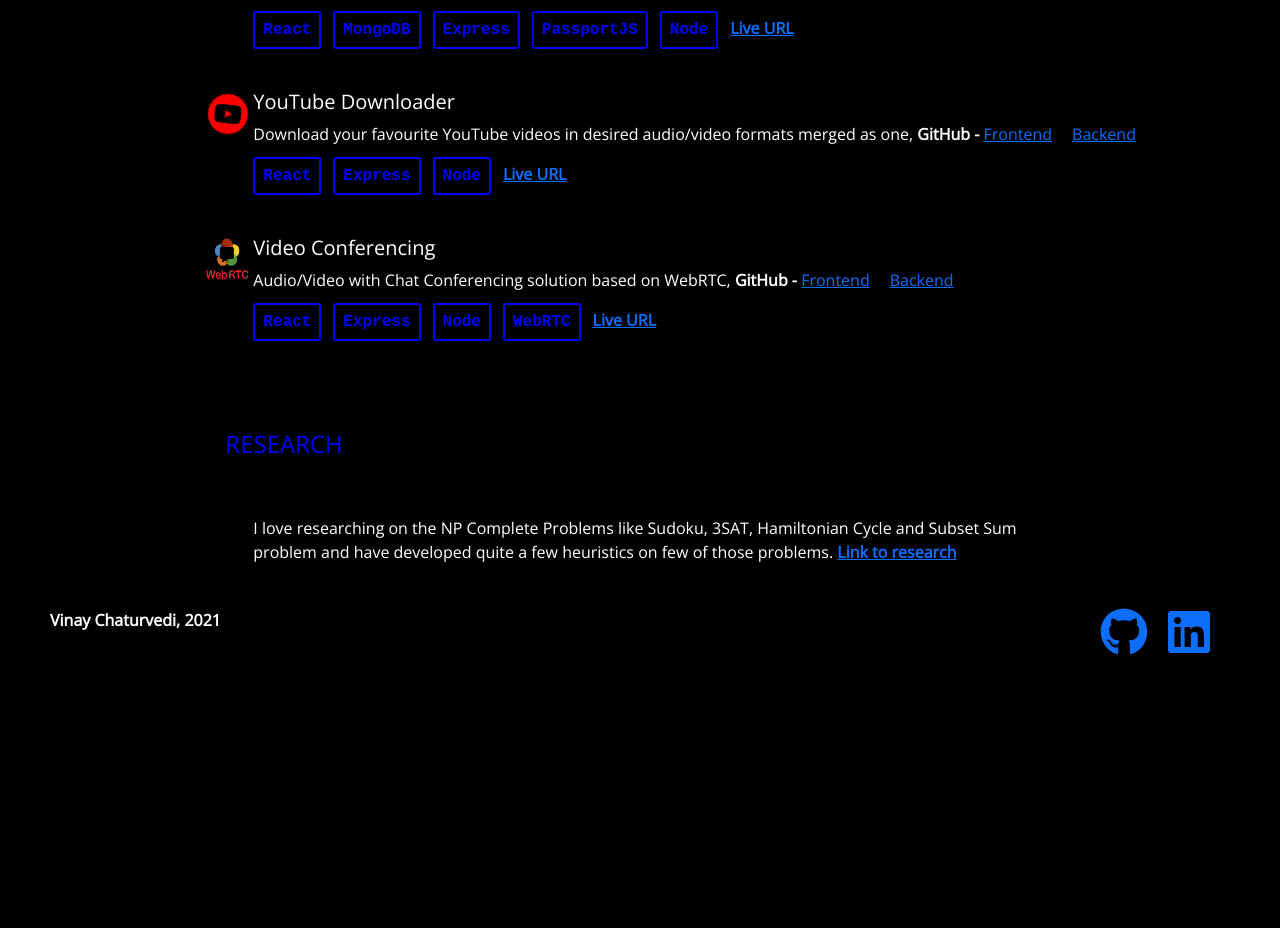
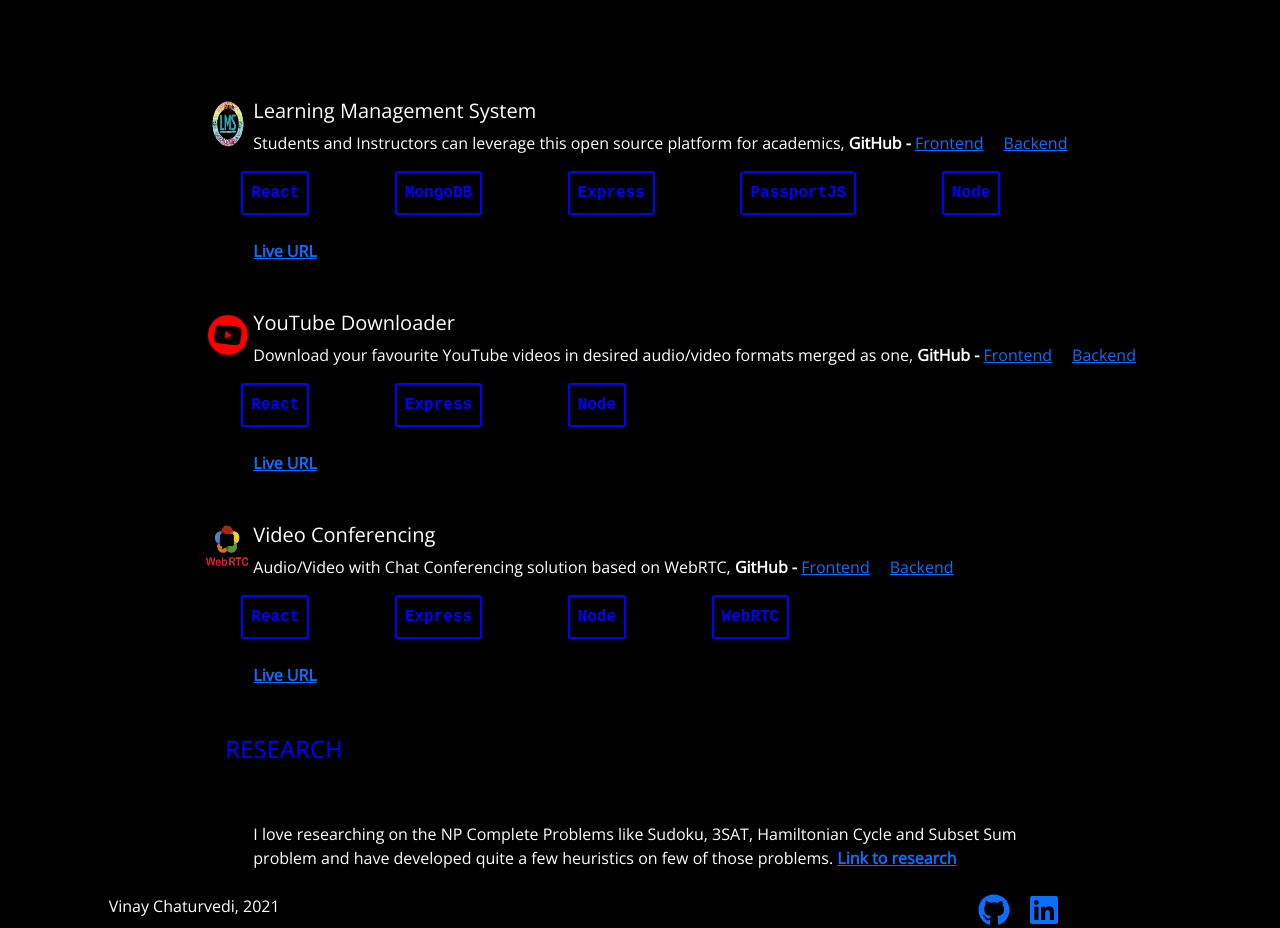
Before and after one commit to vcvcchaturvedi/profile-vinay-chaturvedi, a React (Create React App) app: page / in a window 1280 px wide. Shown: the part 1755-2683 px from the top of the page. Before the commit the page ends 2431 px from the top, so only its background shows below. Built offline with nearby package versions, Linux system fonts and the light colour scheme.

Commit message:
Corrected link

```diff
--- a/src/App.js
+++ b/src/App.js
@@ -78,14 +78,14 @@ function App() {
         />
         <span className="slider round"></span>
       </label>
-      <header className={darkMode ? "Header ml-5" : "Header inverse-dark ml-5"}>
+      <header className={darkMode ? "Header " : "Header inverse-dark "}>
         <h1>
           Hi! <img src={hand} height="100" className="handWave"></img>
         </h1>
         <h1>
           I'm <span className="Name">Vinay Chaturvedi</span>
         </h1>
-        <h3>
+        <h4>
           <Typewriter
             onInit={(typewriter) => {
               typewriter.start();
@@ -101,7 +101,7 @@ function App() {
               loop: true,
             }}
           />
-        </h3>
+        </h4>
       </header>
       <div
         className={
@@ -113,7 +113,7 @@ function App() {
         data-aos-delay="90"
       >
         <h4 className="text-left SectionTitle2">ABOUT</h4>
-        <section className="mt-2 mb-4 col-12 col-sm-12 col-md-6 col-lg-7 col-xl-7 offset-1 Intro">
+        <section className="mt-2 mb-4 col-12 col-sm-12 col-md-6 col-lg-7 col-xl-7 Intro">
           <div className="row">
             <div className="col-12 col-sm-12 col-md-6 col-lg-8 col-xl-9">
               I am a Full Stack Web Developer proficient in the MERN stack. I
@@ -218,13 +218,13 @@ function App() {
         </div>
       </div>
       <div
-        className="s2 mt-5 pb-5 row offset-2"
+        className="s2 mt-5 row offset-2"
         data-aos="fade-up"
-        data-aos-delay="70"
+        data-aos-delay="90"
       >
         <h4 className="text-left SectionTitle">PROJECTS</h4>
         <div className="SectionDescription">
-          <div className="row">
+          <div className="row mt-5">
             <img className="project-image" src={logoLMS} alt="Project Image" />
             <h5>Learning Management System</h5>
             <p>
@@ -237,13 +237,23 @@ function App() {
                 Backend
               </a>
             </p>
-            <div>
-              <span className="tech-used">React</span>
-              <span className="tech-used">MongoDB</span>
-              <span className="tech-used">Express</span>
-              <span className="tech-used">PassportJS</span>
-              <span className="tech-used">Node</span>
-              <span>
+            <div className="row">
+              <div className="tech-used col-1 col-sm-1 col-md-1 offset-1 offset-md-0 offset-lg-0 offset-xl-0">
+                React
+              </div>
+              <div className="tech-used col-1 col-sm-1 col-md-1 offset-1">
+                MongoDB
+              </div>
+              <div className="tech-used col-1 col-sm-1 col-md-1 offset-1">
+                Express
+              </div>
+              <div className="tech-used col-1 col-sm-1 col-md-1 offset-1">
+                PassportJS
+              </div>
+              <div className="tech-used col-1 col-sm-1 col-md-1 offset-1">
+                Node
+              </div>
+              <span className="mt-4">
                 <a href="#" target="_blank">
                   <b>Live URL</b>
                 </a>
@@ -274,11 +284,13 @@ function App() {
                 Backend
               </a>
             </p>
-            <div>
-              <span className="tech-used">React</span>
-              <span className="tech-used">Express</span>
-              <span className="tech-used">Node</span>
-              <span>
+            <div className="row">
+              <div className="tech-used col-1 offset-1 offset-md-0 offset-lg-0 offset-xl-0">
+                React
+              </div>
+              <div className="tech-used col-1 offset-1">Express</div>
+              <div className="tech-used col-1 offset-1">Node</div>
+              <span className="col-12 mt-4">
                 <a
                   href="https://youtube-downloader-vinay.netlify.app"
                   target="_blank"
@@ -301,12 +313,14 @@ function App() {
                 Backend
               </a>
             </p>
-            <div>
-              <span className="tech-used">React</span>
-              <span className="tech-used">Express</span>
-              <span className="tech-used">Node</span>
-              <span className="tech-used">WebRTC</span>
-              <span>
+            <div className="row">
+              <div className="tech-used col-1 offset-1 offset-md-0 offset-lg-0 offset-xl-0">
+                React
+              </div>
+              <div className="tech-used col-1 offset-1">Express</div>
+              <div className="tech-used col-1 offset-1">Node</div>
+              <div className="tech-used col-1 offset-1">WebRTC</div>
+              <span className="col-12 mt-4">
                 <a href="#" target="_blank">
                   <b>Live URL</b>
                 </a>
@@ -335,7 +349,27 @@ function App() {
           </p>
         </div>
       </div>
-      <span className="footer-left">Vinay Chaturvedi, 2021</span>
+      <div className="row">
+        <div className="col-6 offset-1">Vinay Chaturvedi, 2021</div>
+        <div className="col-4 offset-1 col-sm-4 col-md-3 col-lg-3 col-xl-3 offset-sm-1 offset-md-2 offset-lg-2 offset-xl-2">
+          <a
+            href="https://github.com/vcvcchaturvedi"
+            target="_blank"
+            rel="noopener noreferrer"
+          >
+            <FontAwesomeIcon icon={faGithub} size="2x" />
+          </a>
+          <a
+            className="margina"
+            href="https://www.linkedin.com/in/vinay-chaturvedi/"
+            target="_blank"
+            rel="noopener noreferrer"
+          >
+            <FontAwesomeIcon icon={faLinkedin} size="2x" />
+          </a>
+        </div>
+      </div>
+      {/* <span className="footer-left">Vinay Chaturvedi, 2021</span>
       <span className="footer-right">
         <a
           href="https://github.com/vcvcchaturvedi"
@@ -352,7 +386,7 @@ function App() {
         >
           <FontAwesomeIcon icon={faLinkedin} size="3x" />
         </a>
-      </span>
+      </span> */}
     </div>
   );
 }
--- a/src/styles.css
+++ b/src/styles.css
@@ -19,7 +19,6 @@ body.inverse-dark {
 .switch {
   position: absolute;
   top: 25px;
-  right: 25px;
   left: 80%;
   z-index: 998;
   width: 60px;
@@ -103,7 +102,7 @@ input:checked + .slider:before {
   color: White;
   background-color: black;
   height: max-content;
-  padding: 200px;
+  padding: 20% 0 20% 20%;
 }
 .Header.inverse-dark {
   background-color: white;
@@ -112,7 +111,7 @@ input:checked + .slider:before {
 .Intro {
   text-align: left !important;
   font-size: 16pt;
-  margin-left: 40px;
+  padding-left: 40px;
   padding-top: 50px;
 }
 .About {
@@ -152,13 +151,14 @@ input:checked + .slider:before {
   border: blue 2px solid;
   border-radius: 5%;
   padding: 8px;
-  margin-right: 12px;
   font-family: monospace;
+  text-align: center;
   font-weight: 800;
   color: blue;
+  width: fit-content;
 }
 .margina {
-  margin-left: 20px;
+  padding-left: 20px;
 }
 .footer-left {
   position: absolute;
```
